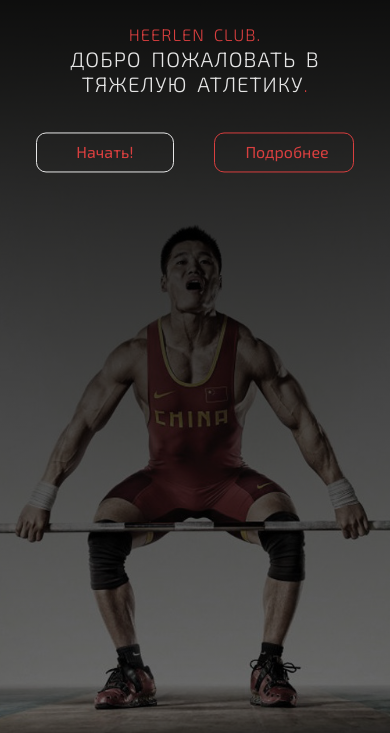
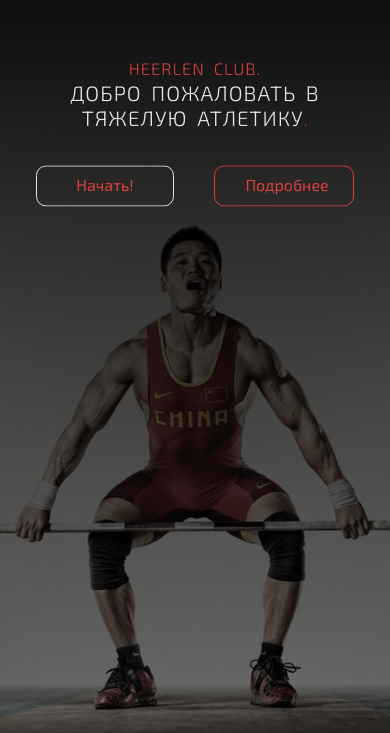
Before and after one commit to cer3us/portfolio, a plain HTML site: page index.html in a window 390 px wide. Shown: the part 111-844 px from the top of the page. Drawn offline with nearby package versions, Linux system fonts and the light colour scheme.

Commit message:
Update quarries.css

```diff
--- a/resources/css/quarries.css
+++ b/resources/css/quarries.css
@@ -58,6 +58,9 @@
 		width: 100% !important;
 		margin: 0 0 4% 0;
 		 }
+	.header__herotextbox {
+		top: 29%;
+	}
 	.mobile-nav-icon { display: inline-block; } /*nav icon appears at width 767pz and less*/
 	.main-nav {
 		display: none;
```
